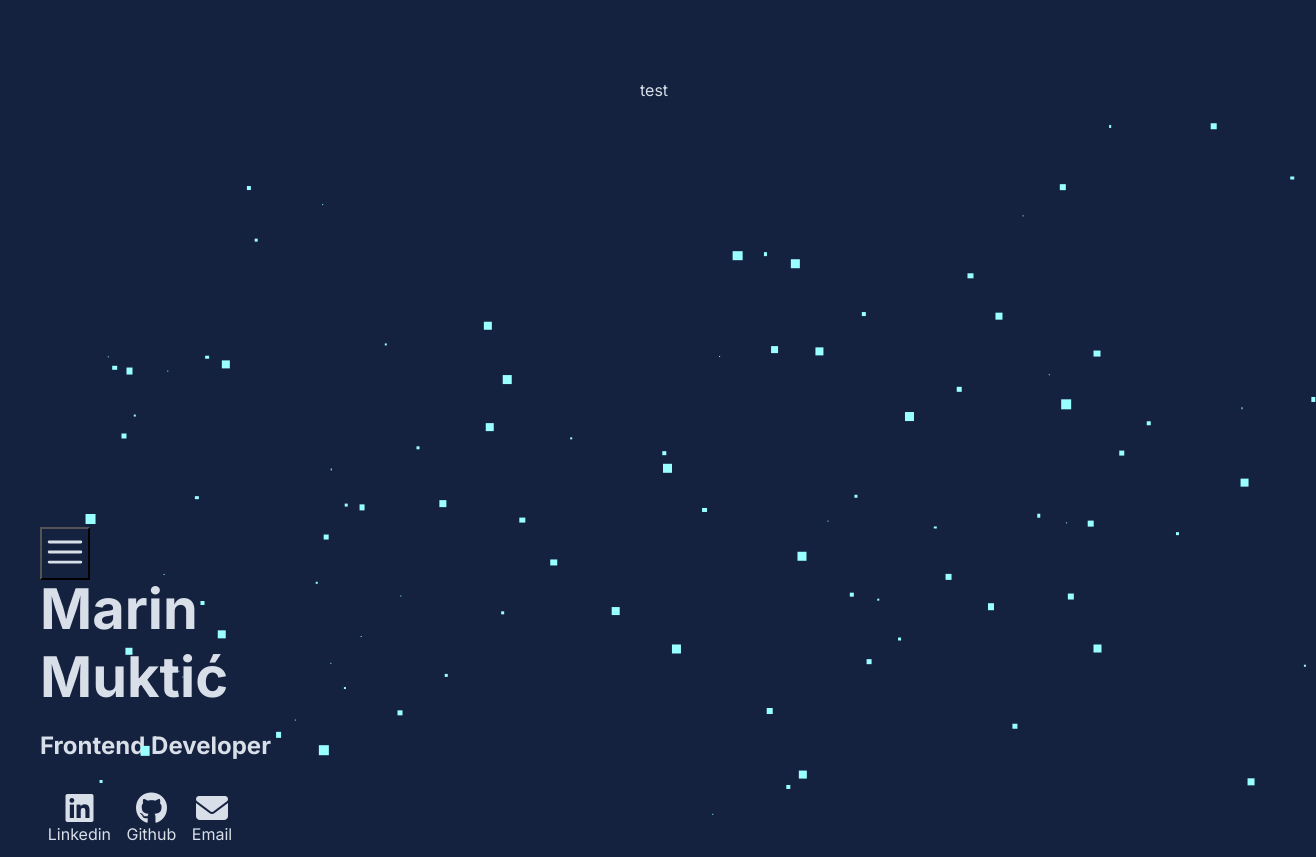
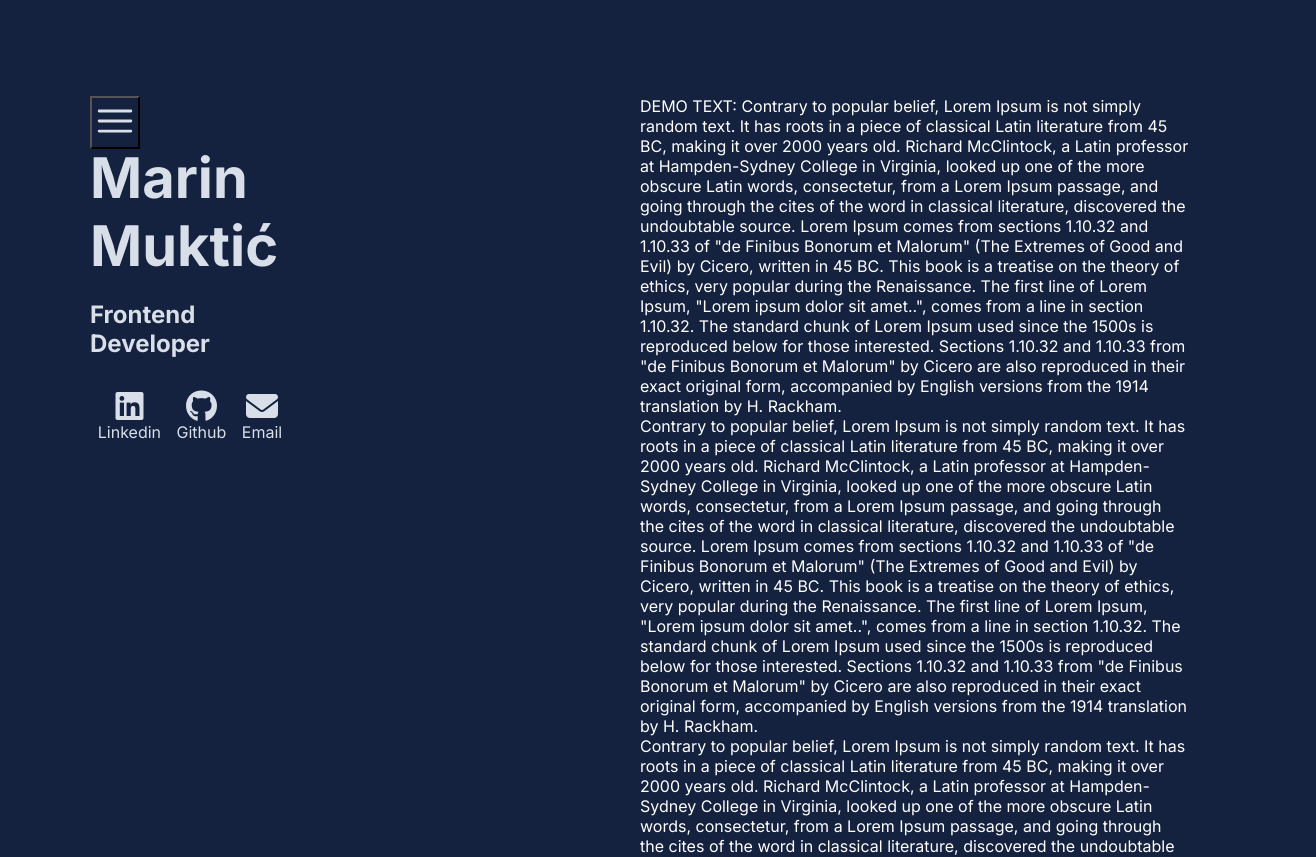
Before and after one commit to Marin303/react_portfolio_website, a React (Create React App) app: page / in a window 1280 px wide. Shown: the top 857 px of the page, 1316 px wide, since content can reach past the window. Built offline with nearby package versions, Linux system fonts and the light colour scheme.

Commit message:
basic layout done

```diff
--- a/src/App.jsx
+++ b/src/App.jsx
@@ -8,23 +8,32 @@
 const App = ({ isVisible, btnContentRef }) => {
   return (
     <div className="app">
+      {/* <NavigationMenu isVisible={isVisible} /> */}
       <header>
-        {/* <NavigationMenu isVisible={isVisible} /> */}
-      </header>
-      <div className="content">
-        <div className="left">
-          <FirstPage />
-        </div>
-        <div className="rigth">
-          test
-          {/* <AboutMe />
+        <FirstPage />
+        {/* <AboutMe />
         <FeaturedProjects />
          */}
-        </div>
+      </header >
+      <div className="app__content">
+        <p>DEMO TEXT: Contrary to popular belief, Lorem Ipsum is not simply random text. It has roots in a piece of classical Latin literature from 45 BC, making it over 2000 years old. Richard McClintock, a Latin professor at Hampden-Sydney College in Virginia, looked up one of the more obscure Latin words, consectetur, from a Lorem Ipsum passage, and going through the cites of the word in classical literature, discovered the undoubtable source. Lorem Ipsum comes from sections 1.10.32 and 1.10.33 of "de Finibus Bonorum et Malorum" (The Extremes of Good and Evil) by Cicero, written in 45 BC. This book is a treatise on the theory of ethics, very popular during the Renaissance. The first line of Lorem Ipsum, "Lorem ipsum dolor sit amet..", comes from a line in section 1.10.32.
 
+          The standard chunk of Lorem Ipsum used since the 1500s is reproduced below for those interested. Sections 1.10.32 and 1.10.33 from "de Finibus Bonorum et Malorum" by Cicero are also reproduced in their exact original form, accompanied by English versions from the 1914 translation by H. Rackham.</p>
+        <p>Contrary to popular belief, Lorem Ipsum is not simply random text. It has roots in a piece of classical Latin literature from 45 BC, making it over 2000 years old. Richard McClintock, a Latin professor at Hampden-Sydney College in Virginia, looked up one of the more obscure Latin words, consectetur, from a Lorem Ipsum passage, and going through the cites of the word in classical literature, discovered the undoubtable source. Lorem Ipsum comes from sections 1.10.32 and 1.10.33 of "de Finibus Bonorum et Malorum" (The Extremes of Good and Evil) by Cicero, written in 45 BC. This book is a treatise on the theory of ethics, very popular during the Renaissance. The first line of Lorem Ipsum, "Lorem ipsum dolor sit amet..", comes from a line in section 1.10.32.
+
+          The standard chunk of Lorem Ipsum used since the 1500s is reproduced below for those interested. Sections 1.10.32 and 1.10.33 from "de Finibus Bonorum et Malorum" by Cicero are also reproduced in their exact original form, accompanied by English versions from the 1914 translation by H. Rackham.</p>
+        <p>Contrary to popular belief, Lorem Ipsum is not simply random text. It has roots in a piece of classical Latin literature from 45 BC, making it over 2000 years old. Richard McClintock, a Latin professor at Hampden-Sydney College in Virginia, looked up one of the more obscure Latin words, consectetur, from a Lorem Ipsum passage, and going through the cites of the word in classical literature, discovered the undoubtable source. Lorem Ipsum comes from sections 1.10.32 and 1.10.33 of "de Finibus Bonorum et Malorum" (The Extremes of Good and Evil) by Cicero, written in 45 BC. This book is a treatise on the theory of ethics, very popular during the Renaissance. The first line of Lorem Ipsum, "Lorem ipsum dolor sit amet..", comes from a line in section 1.10.32.
+
+          The standard chunk of Lorem Ipsum used since the 1500s is reproduced below for those interested. Sections 1.10.32 and 1.10.33 from "de Finibus Bonorum et Malorum" by Cicero are also reproduced in their exact original form, accompanied by English versions from the 1914 translation by H. Rackham.</p>
+        <p>Contrary to popular belief, Lorem Ipsum is not simply random text. It has roots in a piece of classical Latin literature from 45 BC, making it over 2000 years old. Richard McClintock, a Latin professor at Hampden-Sydney College in Virginia, looked up one of the more obscure Latin words, consectetur, from a Lorem Ipsum passage, and going through the cites of the word in classical literature, discovered the undoubtable source. Lorem Ipsum comes from sections 1.10.32 and 1.10.33 of "de Finibus Bonorum et Malorum" (The Extremes of Good and Evil) by Cicero, written in 45 BC. This book is a treatise on the theory of ethics, very popular during the Renaissance. The first line of Lorem Ipsum, "Lorem ipsum dolor sit amet..", comes from a line in section 1.10.32.
+
+          The standard chunk of Lorem Ipsum used since the 1500s is reproduced below for those interested. Sections 1.10.32 and 1.10.33 from "de Finibus Bonorum et Malorum" by Cicero are also reproduced in their exact original form, accompanied by English versions from the 1914 translation by H. Rackham.</p>
+        <p>Contrary to popular belief, Lorem Ipsum is not simply random text. It has roots in a piece of classical Latin literature from 45 BC, making it over 2000 years old. Richard McClintock, a Latin professor at Hampden-Sydney College in Virginia, looked up one of the more obscure Latin words, consectetur, from a Lorem Ipsum passage, and going through the cites of the word in classical literature, discovered the undoubtable source. Lorem Ipsum comes from sections 1.10.32 and 1.10.33 of "de Finibus Bonorum et Malorum" (The Extremes of Good and Evil) by Cicero, written in 45 BC. This book is a treatise on the theory of ethics, very popular during the Renaissance. The first line of Lorem Ipsum, "Lorem ipsum dolor sit amet..", comes from a line in section 1.10.32.
+
+          The standard chunk of Lorem Ipsum used since the 1500s is reproduced below for those interested. Sections 1.10.32 and 1.10.33 from "de Finibus Bonorum et Malorum" by Cicero are also reproduced in their exact original form, accompanied by English versions from the 1914 translation by H. Rackham.</p>
       </div>
       {/* <Footer /> */}
-    </div>
+    </div >
   );
 };
 export default App;
--- a/src/App.scss
+++ b/src/App.scss
@@ -1,42 +1,27 @@
+$header-spacer: 6rem;
+$header-height: 6rem;
+$bottom-space: 6rem;
+
 .app {
   display: flex;
-  flex-direction: row;
-  max-width: 1200px;
+  max-width: 1100px;
   margin: 0 auto;
-  position: relative;
 
   header {
-    position: absolute;
-    width: 100%;
-    height: 80px;
-    // background-color: red;
+    display: flex;
+    position: sticky;
+    top: 0;
+    padding-top: $header-spacer;
+    padding-bottom: $header-spacer;
+    width: 50%;
+    max-height: 100vh;
   }
 
-  .content {
-    margin-top: 80px;
-    width: 100%;
-
-    display: flex;
-    flex-direction: row;
-
-    .left {
-      width: 50%;
-    }
-
-    .right {
-      width: 50%;
-    }
+  &__content {
+    padding-top: $header-spacer;
+    padding-bottom: $header-spacer;
+    width: 50%;
   }
-}
-
-
-
-body::-webkit-scrollbar {
-  width: 0;
-}
-
-::-webkit-scrollbar-track {
-  background: black;
 }
 
 ::-webkit-scrollbar-thumb {
--- a/src/Pages/FirstPage/index.jsx
+++ b/src/Pages/FirstPage/index.jsx
@@ -1,3 +1,4 @@
+import "./firstPage.scss"
 import React, { useEffect, useRef, useState, useCallback } from "react";
 import LetterSpelling from "../../Components/LetterSpelling";
 import OpenSideIcon from "../../Icons/OpenSide";
@@ -52,11 +53,11 @@
 
   return (
     <div
-      className="wrapper d-flex flex-column justify-content-center m-0 position-relative overflow-hidden"
+      className="wrapper"
       id="home"
     >
-      <FloatingCircles />
-      <nav className="d-flex justify-content-center">
+      {/* <FloatingCircles /> */}
+      <nav className="">
 
         <button onClick={handleContentVisibility} aria-label="openSideBar">
           {isVisible ? (
@@ -70,8 +71,8 @@
           <NavigationMenu ref={btnContentRef} isVisible={isVisible} />
         )}
       </nav>
-      <section className="repon d-flex justify-content-between flex-wrap mt-5">
-        <aside className="nameText text-white p-4">
+      <section className="">
+        <aside className="nameText">
           <h1>Marin Muktić</h1>
 
           <LetterSpelling trigger={trigger} />
@@ -79,11 +80,6 @@
           <ContactInfo />
         </aside>
       </section>
-      <div className="arrow-animation position-absolute bottom-0 start-50 mb-5">
-        <a href="#about" aria-label="Read more about me">
-          <ArrowDownIcon />
-        </a>
-      </div>
     </div>
   );
 };
--- a/src/index.scss
+++ b/src/index.scss
@@ -15,6 +15,10 @@
 body {
   background-color: $primary-100;
   color: $input-outline-color;
+
+  &::-webkit-scrollbar {
+    width: 0;
+  }
 }
 
 html {
```
Also changed, not shown: src/Pages/FirstPage/firstPage.scss (added).
